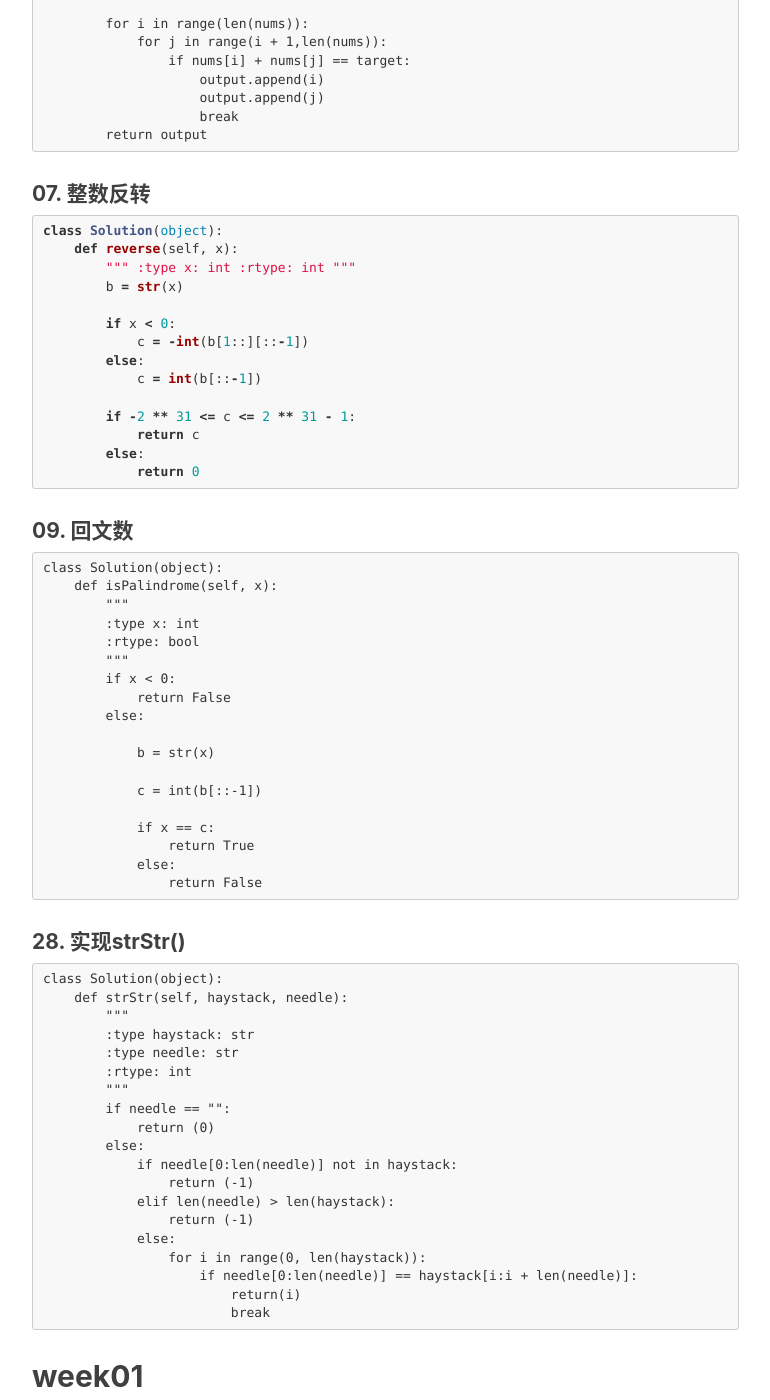
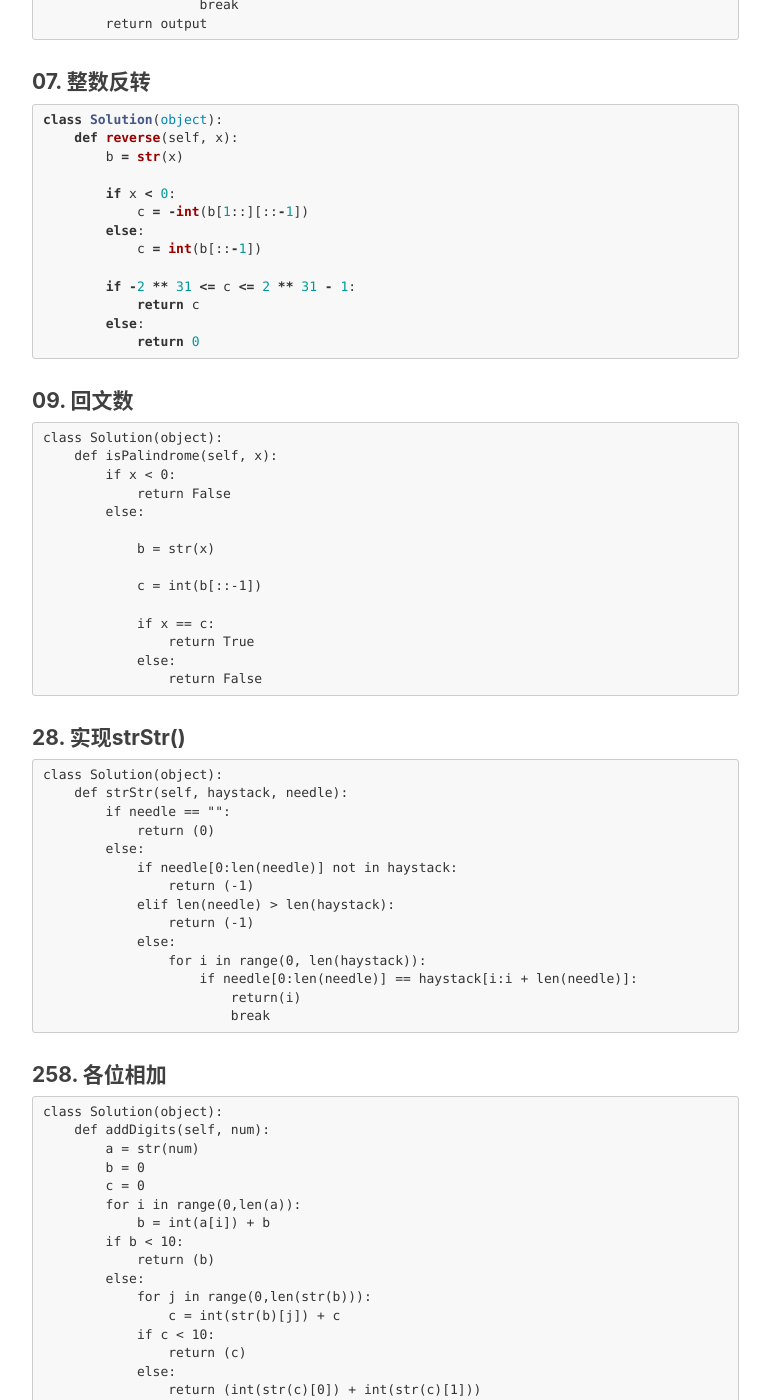
Before and after one commit to zapp926/blog, a Jekyll site: the page built from _posts/2019-03-03-Python.md, in a window 1280 px wide and 1400 px high, scrolled down 885 px. Shown: the whole window, without its empty margins (233-1003 px from the left). Built offline with Jekyll 4.4.1, drawn with Linux system fonts in a browser that asks for light colours; nearby versions of some CDN libraries; comment, search, counter and statistics services are not loaded; some of the changed text lies outside the part shown.

Commit message:
Update 2019-03-03-Python.md

````diff
--- a/_posts/2019-03-03-Python.md
+++ b/_posts/2019-03-03-Python.md
@@ -18,13 +18,7 @@ tags:
 ```Python
 class Solution(object):
     def twoSum(self, nums, target):
-        """
-        :type nums: List[int]
-        :type target: int
-        :rtype: List[int]
-        """
         output = []
-
         for i in range(len(nums)):
             for j in range(i + 1,len(nums)):
                 if nums[i] + nums[j] == target:
@@ -39,10 +33,6 @@ class Solution(object):
 ```python
 class Solution(object):
     def reverse(self, x):
-        """
-        :type x: int
-        :rtype: int
-        """
         b = str(x)
 
         if x < 0:
@@ -61,10 +51,6 @@ class Solution(object):
 ```Python
 class Solution(object):
     def isPalindrome(self, x):
-        """
-        :type x: int
-        :rtype: bool
-        """
         if x < 0:
             return False
         else:
@@ -84,11 +70,6 @@ class Solution(object):
 ```Python
 class Solution(object):
     def strStr(self, haystack, needle):
-        """
-        :type haystack: str
-        :type needle: str
-        :rtype: int
-        """
         if needle == "":
             return (0)
         else:
@@ -101,6 +82,27 @@ class Solution(object):
                     if needle[0:len(needle)] == haystack[i:i + len(needle)]:
                         return(i)
                         break
+```
+
+#### 258. 各位相加
+
+```Python
+class Solution(object):
+    def addDigits(self, num):
+        a = str(num)
+        b = 0
+        c = 0
+        for i in range(0,len(a)):
+            b = int(a[i]) + b
+        if b < 10:
+            return (b)
+        else:
+            for j in range(0,len(str(b))):
+                c = int(str(b)[j]) + c
+            if c < 10:
+                return (c)
+            else:
+                return (int(str(c)[0]) + int(str(c)[1]))
 ```
 
 ## week01
````
